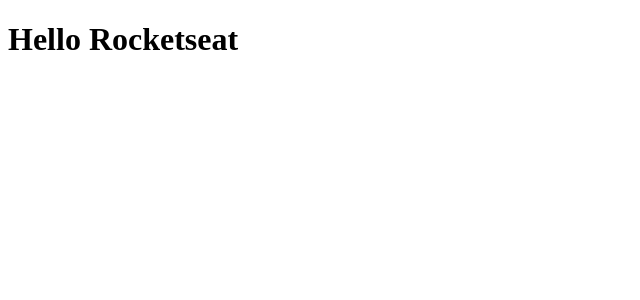
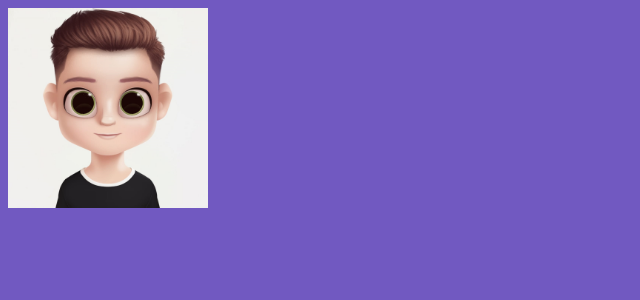
Before and after one commit to icarofs/rocketseat-bootcamp-modulo04-introducao-react, a React app: page / in a window 1280 px wide. Shown: the top 300 px of the page, without its empty margins (0-640 px from the left). Built offline with nearby package versions, Linux system fonts and the light colour scheme.

Commit message:
config import css e imagens

```diff
--- a/package.json
+++ b/package.json
@@ -14,6 +14,9 @@
     "@babel/preset-env": "^7.8.4",
     "@babel/preset-react": "^7.8.3",
     "babel-loader": "^8.0.6",
+    "css-loader": "^3.4.2",
+    "file-loader": "^5.0.2",
+    "style-loader": "^1.1.3",
     "webpack": "^4.41.5",
     "webpack-cli": "^3.3.10",
     "webpack-dev-server": "^3.10.3"
--- /dev/null
+++ b/src/App.css
@@ -0,0 +1,5 @@
+body {
+  background: #7159c1;
+  color: #FFF;
+  font-family: Arial, Helvetica, sans-serif;
+}
--- a/src/App.js
+++ b/src/App.js
@@ -1,7 +1,10 @@
 import React from 'react';
+import './App.css';
+
+import profile from './assets/Avatar Ícaro.jpeg'
 
 function App() {
-  return <h1>Hello Rocketseat</h1>
+  return <img width="200" src={profile}></img>
 }
 
 export default App;
--- a/webpack.config.js
+++ b/webpack.config.js
@@ -18,6 +18,21 @@
         use: {
           loader: 'babel-loader'
         }
+      }, {
+        test: /\.css$/,
+        use: [
+          {
+            loader: 'style-loader'
+          },
+          {
+            loader: 'css-loader'
+          },
+        ]
+      }, {
+        test: /.*\.(gif|png|jpe?g)$/i,
+        use: {
+          loader: 'file-loader'
+        }
       }
     ]
   }
```
Also changed, not shown: src/assets/Avatar Ícaro.jpeg (added), 1 other file (tests, documents, lock files or other folders).
